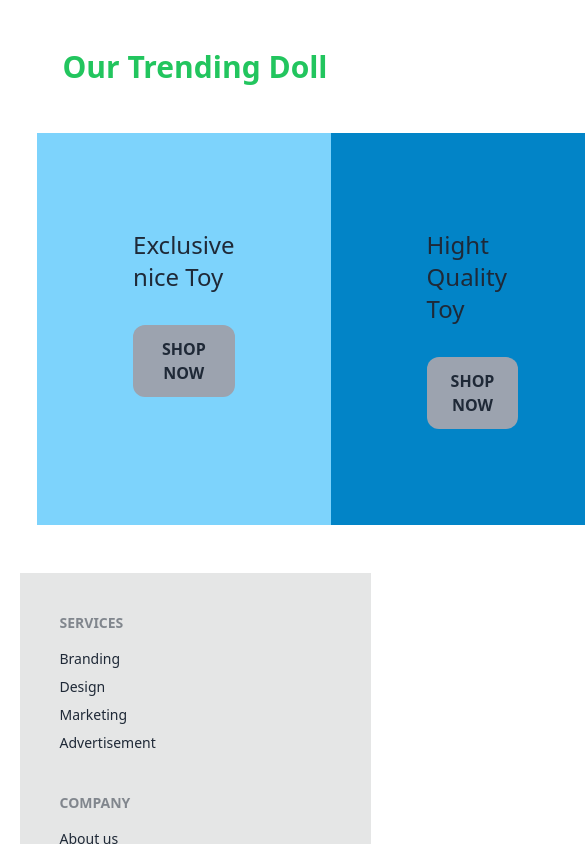
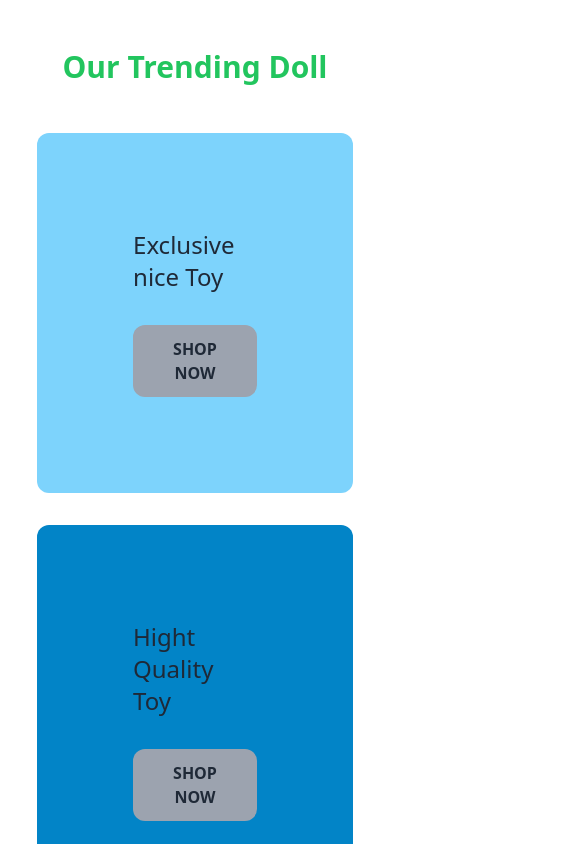
Before and after one commit to abusayedwd/doll-toyMarket-client-side, a React (Vite) app: page / in a window 390 px wide. Shown: the part 1740-2584 px from the top of the page, 585 px wide, since content can reach past the window. Built offline with nearby package versions, Linux system fonts and the light colour scheme; no server answers.

Commit message:
responsive layout

```diff
--- a/src/Extrasection/Shopall.jsx
+++ b/src/Extrasection/Shopall.jsx
@@ -17,21 +17,23 @@ const Shopall = () => {
                 </div>
 
 
+
                      <h1 className='text-3xl text-center text-green-500 font-bold mt-16'>Our Trending Doll</h1>
-                 <div className='flex justify-evenly my-12'>
-                        <div className='bg-sky-300 p-24'>
+                 <div className=' grid gap-8 md:grid-cols-2 grid-cols-1 my-12'>
+                        <div className='bg-sky-300 p-24 rounded-xl'>
                               <h1  className='mb-8 text-2xl'>Exclusive nice Toy </h1>
                               <Link to = '/alltoy'>
                               <button className='bg-gray-400 px-6 py-3 rounded-xl font-bold hover:bg-orange-300'>SHOP NOW</button>
                               </Link>
                         </div>
-                        <div className='bg-sky-600 p-24'>
+                        <div className='bg-sky-600 p-24 rounded-xl'>
                         <h1 className='mb-8 text-2xl'> Hight Quality Toy </h1>
                               <Link to = '/alltoy'>
                               <button className='bg-gray-400 px-6 py-3 rounded-xl font-bold hover:bg-orange-300'>SHOP NOW</button>
                               </Link>
                         </div>
                  </div>
+
                </div>
         );
 };
--- a/src/Home/TabProducts.jsx
+++ b/src/Home/TabProducts.jsx
@@ -28,7 +28,7 @@ const TabProducts = () => {
 
 
                 <TabPanel>
-                  <div className='grid grid-cols-3 gap-3'>
+                  <div className='grid grid-cols-1 md:grid-cols-3 gap-3'>
                   {
                         babyDoll.map(item => <ProductsCard key={item._id} item={item}/>)
                   }
@@ -36,14 +36,14 @@ const TabProducts = () => {
                 </TabPanel>
 
                 <TabPanel>
-                <div className='grid grid-cols-3 gap-3'>
+                <div className='grid grid-cols-1 md:grid-cols-3 gap-3'>
                   {
                         barbieDoll.map(item => <ProductsCard key={item._id} item={item}/>)
                   }
                    </div>
                 </TabPanel>
                 <TabPanel>
-                <div className='grid grid-cols-3 gap-3'>
+                <div className='grid grid-cols-1 md:grid-cols-3 gap-3'>
                   {
                         americanDoll.map(item => <ProductsCard key={item._id} item={item}/>)
                   }
--- a/src/Mytoys/Updatetoy.jsx
+++ b/src/Mytoys/Updatetoy.jsx
@@ -36,7 +36,7 @@ const Updatetoy = () => {
                       Swal.fire({
                         position: "center",
                         icon: "success",
-                        title: "Product added successfully!!",
+                        title: "Product Update successfully!!",
                         showConfirmButton: false,
                         timer: 1500,
                       });
```
